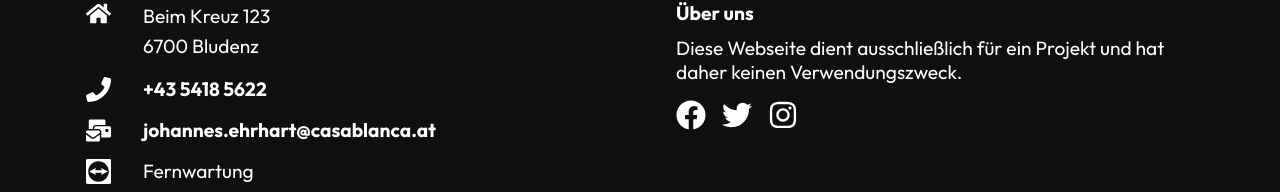
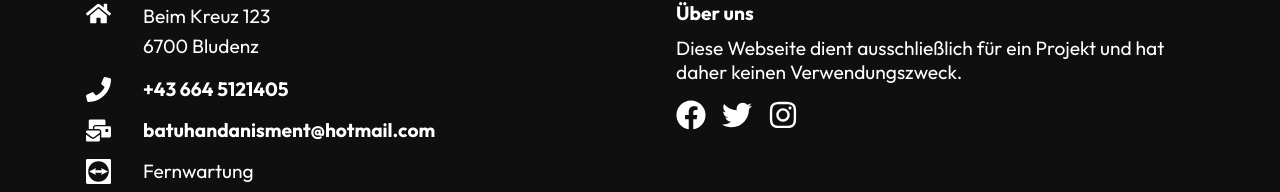
Before and after one commit to batuhan670/WebWorkCB, a React (Create React App) app: page / in a window 1280 px wide. Shown: the part 2746-2938 px from the top of the page. Built offline with nearby package versions, Linux system fonts and the light colour scheme; a web font is replaced by a local one.

Commit message:
Update Footer.js

```diff
--- a/src/components/Footer.js
+++ b/src/components/Footer.js
@@ -48,7 +48,7 @@ const Footer = () => {
                             , marginRight: "2rem"
                         }} />
                         <div>
-                            <a href="tel:+43 5418 5622"><strong>+43 5418 5622</strong></a>
+                            <a href="tel:+43 5418 5622"><strong>+43 664 5121405</strong></a>
                         </div>
                     </div>
                     <div className="email">
@@ -58,7 +58,7 @@ const Footer = () => {
                         }} />
                         <div>
 
-                            <a href="mailto:johannes.ehrhart@casablanca.at"> <strong>johannes.ehrhart@casablanca.at</strong></a>
+                            <a href="mailto:batuhandanisment@hotmail.com"> <strong>batuhandanisment@hotmail.com</strong></a>
                         </div>
 
                     </div>
```
